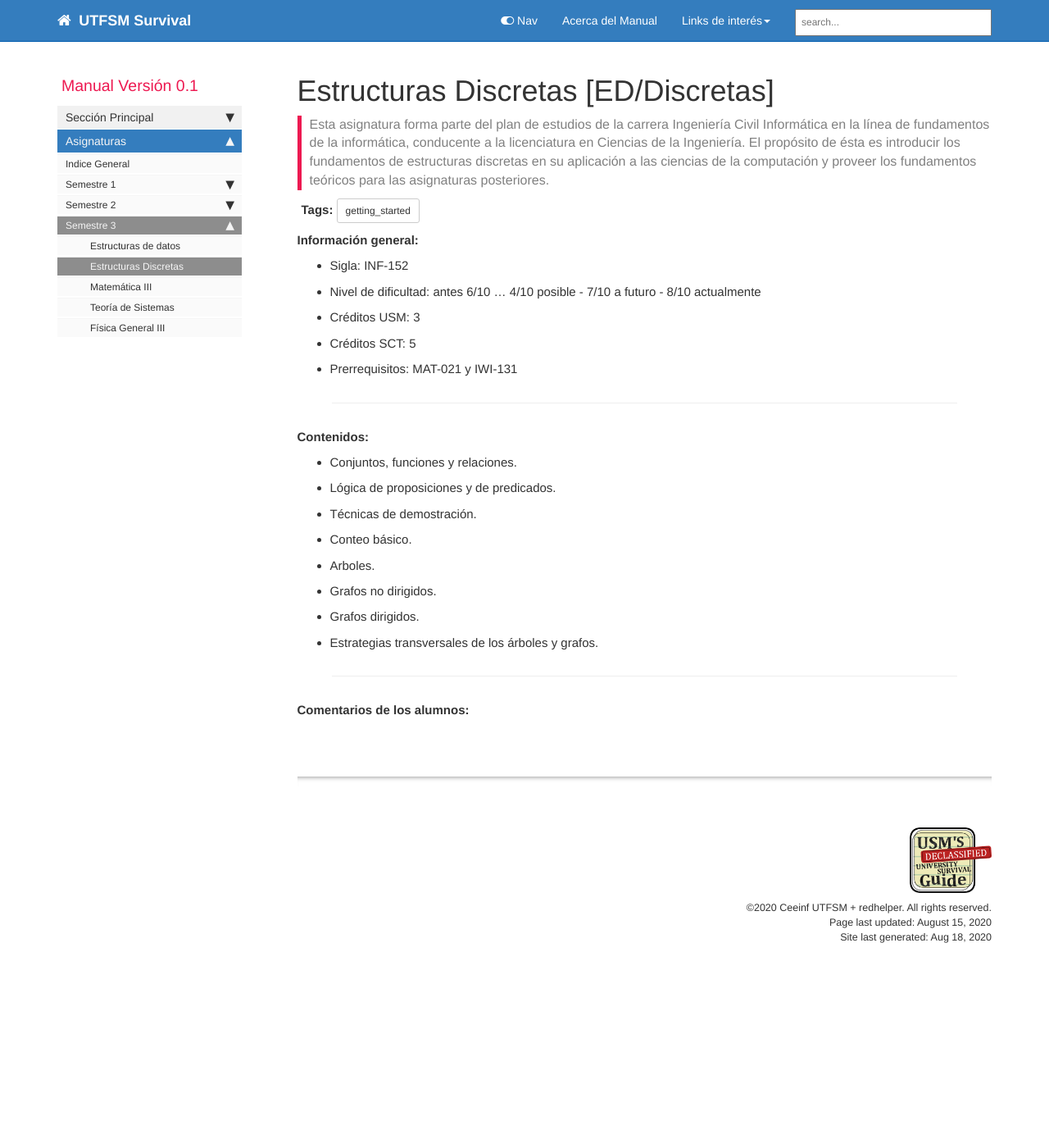
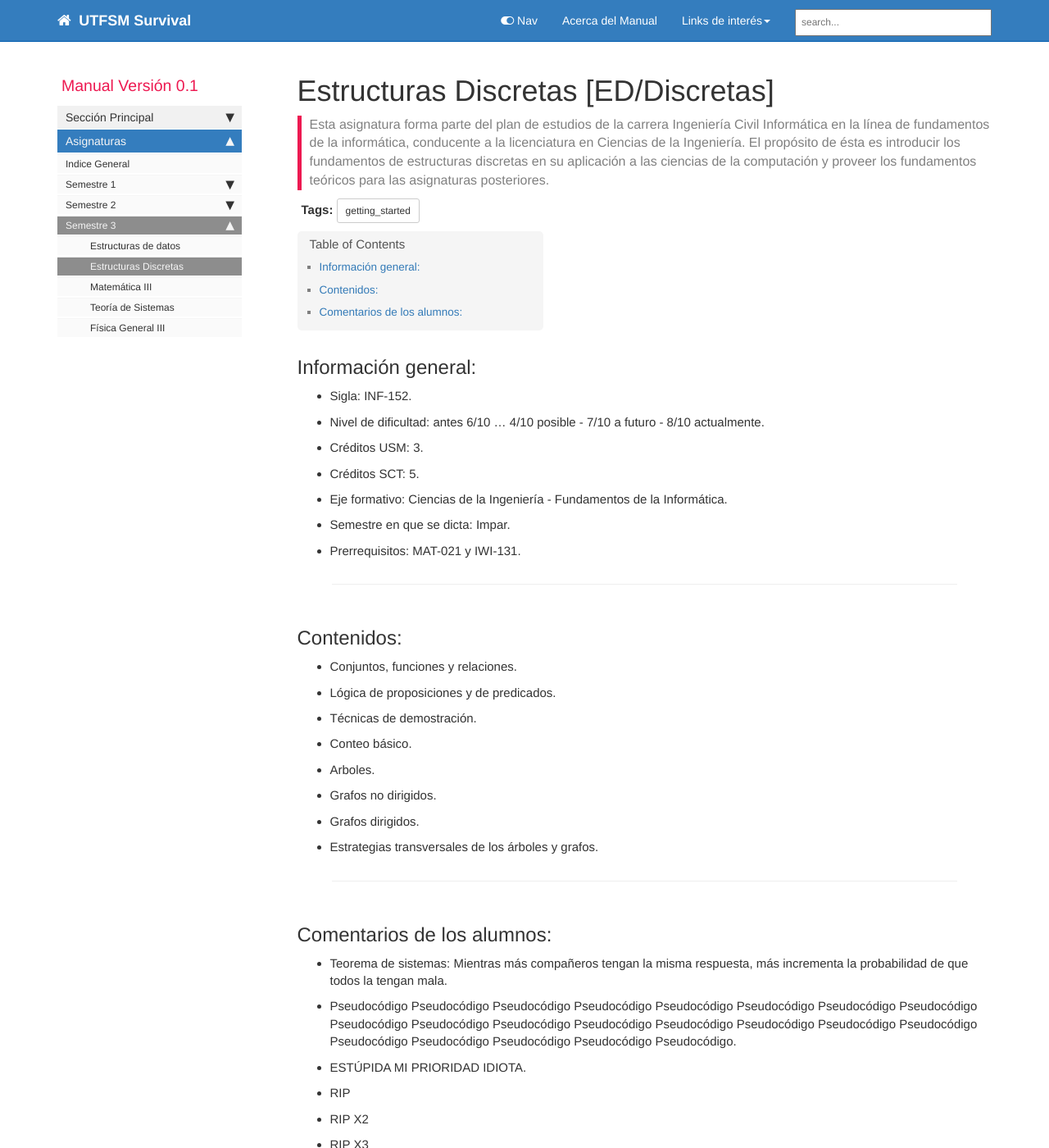
Before and after one commit to CEEINF-UTFSM/utfsm-survival-guide, a Jekyll site: the page built from pages/semestre-3/semestre3_DISCRETAS.md, in a window 1280 px wide and 1400 px high. Shown: the whole window at 82% size. Built offline with Jekyll 4.4.1, drawn with Linux system fonts in a browser that asks for light colours; comment, search, counter and statistics services are not loaded; some of the changed text lies outside the part shown.

Commit message:
Se añadieron comentarios de los alumnos y se agrego informacion (faltan imagenes)

```diff
--- a/pages/semestre-3/semestre3_DISCRETAS.md
+++ b/pages/semestre-3/semestre3_DISCRETAS.md
@@ -1,7 +1,7 @@
 ---
 title: Estructuras Discretas [ED/Discretas]
 keywords: ed, discretas
-last_updated: August 15, 2020
+last_updated: August 18, 2020
 tags: [getting_started]
 summary: "Esta asignatura forma parte del plan de estudios de la carrera Ingeniería Civil Informática en la
 línea de fundamentos de la informática, conducente a la licenciatura en Ciencias de la Ingeniería.
@@ -12,17 +12,19 @@ permalink: semestre3_EDIS.html
 folder: semestre-3
 ---
 
-**Información general:**
+## Información general:
 
-- Sigla: INF-152
-- Nivel de dificultad: antes 6/10 ... 4/10 posible - 7/10 a futuro - 8/10 actualmente
-- Créditos USM: 3
-- Créditos SCT: 5
-- Prerrequisitos: MAT-021 y IWI-131
+- Sigla: INF-152.
+- Nivel de dificultad: antes 6/10 ... 4/10 posible - 7/10 a futuro - 8/10 actualmente.
+- Créditos USM: 3.
+- Créditos SCT: 5.
+- Eje formativo:  Ciencias de la Ingeniería - Fundamentos de la Informática.
+- Semestre en que se dicta: Impar.
+- Prerrequisitos: MAT-021 y IWI-131.
 
 ---
 
-**Contenidos:**
+## Contenidos:
 
 - Conjuntos, funciones y relaciones.
 - Lógica de proposiciones y de predicados.
@@ -35,8 +37,15 @@ folder: semestre-3
 
 ---
 
-**Comentarios de los alumnos:**
+## Comentarios de los alumnos:
 
-
+- Teorema de sistemas: Mientras más compañeros tengan la misma respuesta, más incrementa la probabilidad de que todos la tengan mala.
+- Pseudocódigo Pseudocódigo Pseudocódigo Pseudocódigo Pseudocódigo Pseudocódigo Pseudocódigo Pseudocódigo Pseudocódigo Pseudocódigo Pseudocódigo Pseudocódigo Pseudocódigo Pseudocódigo Pseudocódigo Pseudocódigo Pseudocódigo Pseudocódigo Pseudocódigo Pseudocódigo Pseudocódigo.
+- ESTÚPIDA MI PRIORIDAD IDIOTA.
+- RIP
+- RIP X2
+- RIP X3
+- RIP X4
+- Warning: Don't try this at home
 
 {% include links.html %}
```
Also changed, not shown: pages/semestre-3/semestre3_EDD.md (+14 -8 lines), pages/semestre-3/semestre3_FIS130.md (+13 -6 lines), pages/semestre-3/semestre3_MAT023.md (+14 -7 lines), pages/semestre-3/semestre3_TEOSIS.md (+10 -6 lines).
